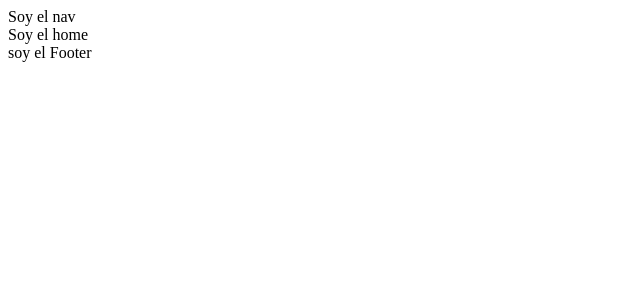
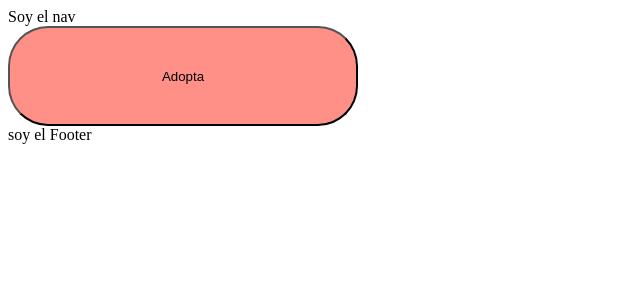
Before and after one commit to 2007riot/Proyecto-final, a React (Vite) app: page / in a window 1280 px wide. Shown: the top 300 px of the page, without its empty margins (0-640 px from the left). Built offline with nearby package versions, Linux system fonts and the light colour scheme.

Commit message:
home en desarrollo

```diff
--- /dev/null
+++ b/src/components/home/BotonAdopta.jsx
@@ -0,0 +1,10 @@
+import React from 'react'
+import "./BotonAdopta.css"
+
+const BotonAdopta = () => {
+  return (
+    <button>Adopta</button>
+  )
+}
+
+export default BotonAdopta
--- /dev/null
+++ b/src/components/home/Header.jsx
@@ -0,0 +1,19 @@
+import BotonAdopta from './BotonAdopta';
+import './header.css';
+
+const Header = () => {
+  return (
+    <>
+    <BotonAdopta />
+    {/* <div className="video-container">
+      <video autoPlay loop muted>
+        <source src="https://vod-progressive.akamaized.net/exp=1705516934~acl=%2Fvimeo-prod-skyfire-std-us%2F01%2F4175%2F21%2F545878775%2F2588620688.mp4~hmac=b4d4e574044748547ee329aeb53dd7cf35afeaf0d0d46e6aaab08a5c1388cde9/vimeo-prod-skyfire-std-us/01/4175/21/545878775/2588620688.mp4" type="video/mp4" />
+        Tu navegador no soporta el elemento de video.
+      </video>
+    </div> */}
+    </>
+
+  )
+}
+
+export default Header
--- /dev/null
+++ b/src/components/home/botonAdopta.css
@@ -0,0 +1,7 @@
+button {
+    width: 350px;
+    height: 100px;
+    flex-shrink: 0;
+    border-radius: 40px;
+    background: #FF9088;
+}
--- /dev/null
+++ b/src/components/home/header.css
@@ -0,0 +1,13 @@
+  .video-container {
+    position: relative;
+    width: 100%;
+    height: 100vh;
+    overflow: hidden;
+
+  }
+
+  video {
+    width: 100%;
+    height: 100%;
+    object-fit: cover;
+  }
--- a/src/pages/Home.jsx
+++ b/src/pages/Home.jsx
@@ -1,8 +1,9 @@
+import Header from "../components/home/header"
 
 
 function Home() {
   return (
-    <div>Soy el home</div>
+    <Header />
   )
 }
 
```
Also changed, not shown: 1 other file (tests, documents, lock files or other folders).
